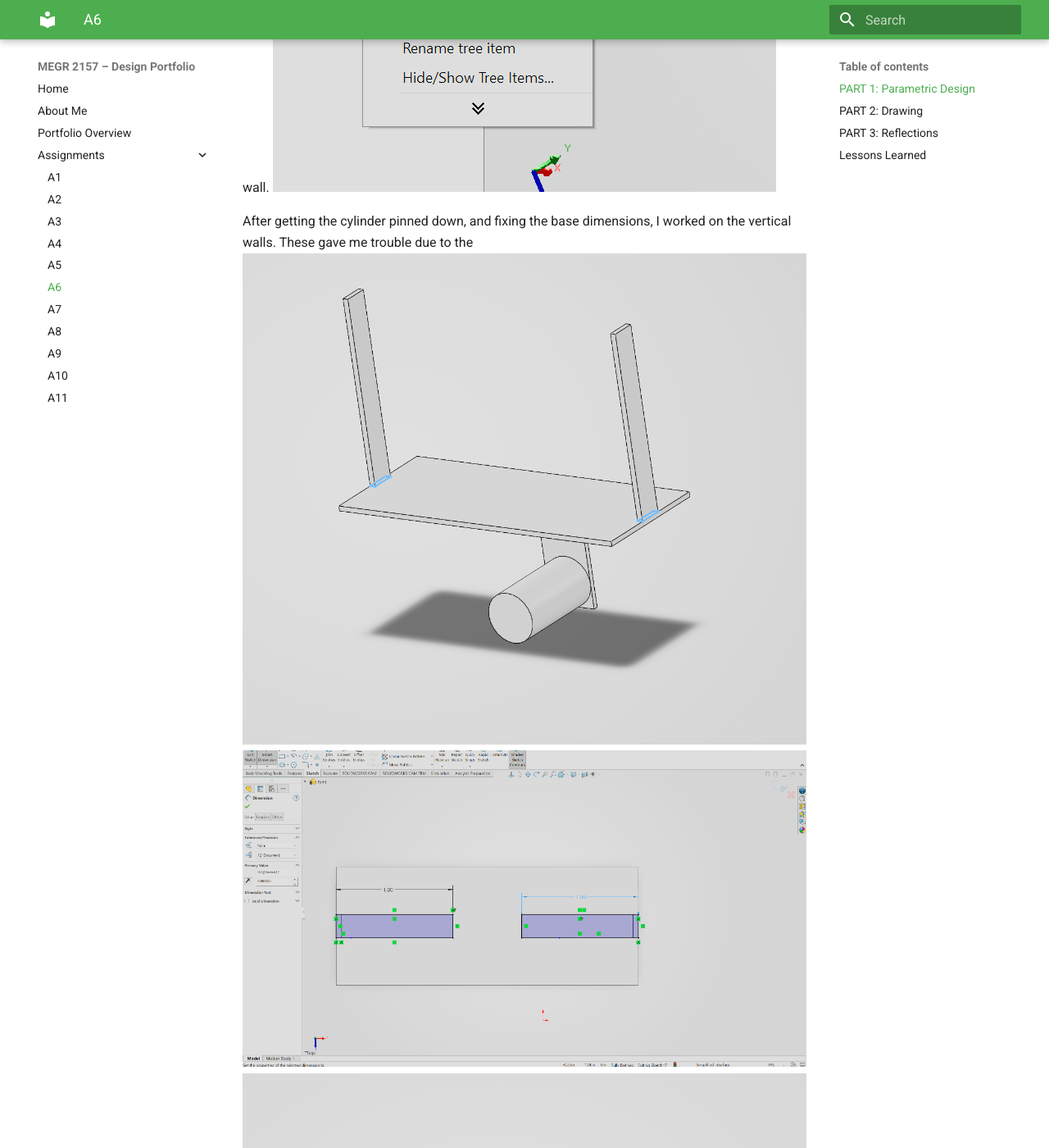
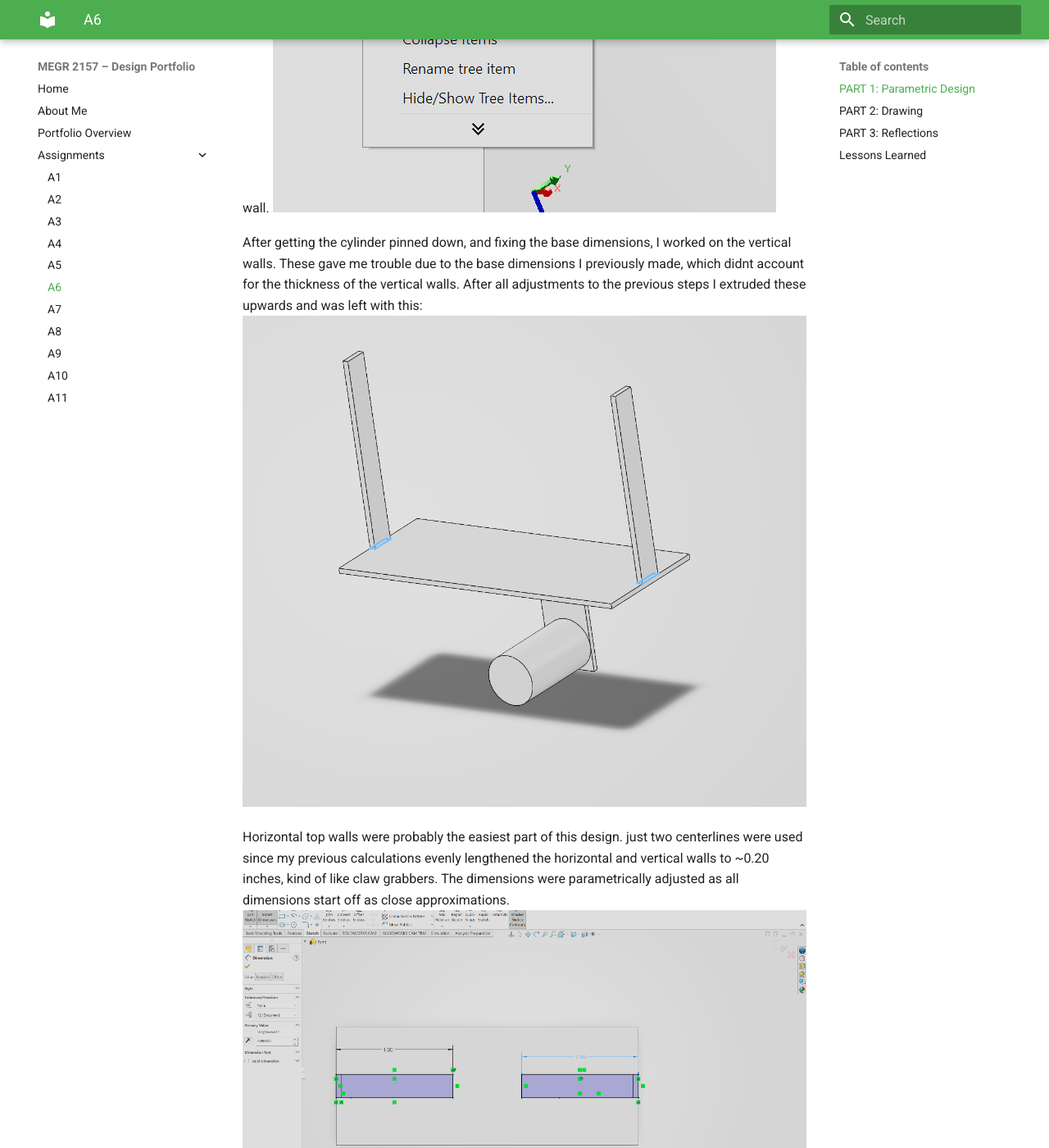
Before and after one commit to dadams78/design-projects-portfolio, an MkDocs documentation site: the page built from docs/assignments/A06/index.md, in a window 1280 px wide and 1400 px high, scrolled down 3505 px. Shown: the whole window at 82% size. Built offline with MkDocs 1.6.1 and Material for MkDocs 9.7.7, drawn with Linux system fonts in a browser that asks for light colours; some of the changed text lies outside the part shown.

Commit message:
Update index.md

```diff
--- a/docs/assignments/A06/index.md
+++ b/docs/assignments/A06/index.md
@@ -12,7 +12,7 @@ For this assignment we are parametrically designing the bracket that was dimensi
 
 **<u>Getting Started</u>**
 
-Designing in SolidWorks is new to me, while this is a documentation of building the bracket to fit onto the T Bracket Base, it is also a documentation of the failures and mistakes I made while creating this part. I started off creating the cylinder wall since it is lowest to the ground.
+Designing in SolidWorks is new to me, while this is a documentation of building the bracket to fit onto the T Bracket Base, it is also a documentation of the failures and mistakes I made while creating this part. I started off creating the cylinder wall since it is lowest to the ground. It is based on my stress analysis calculations from the previous assignment.
 
 
 To begin, I started building the cylinder wall and realized when extending the length to the parametric definitions I had saved, it would not equally lengthen both sides of the rectangle sketch. Later I figured out I had to use centerlines with midpoint lines to accurately center the base of the bracket.
@@ -27,15 +27,21 @@ After finishing the base and cylinder wall, I started on the cylinder. After per
 A bit of research led me to "Edit Sketch Plane" which allowed me to easily pin the sketch to the wall.
 ![the intro thingie](3.png)
 
-After getting the cylinder pinned down, and fixing the base dimensions, I worked on the vertical walls. These gave me trouble due to the
+After getting the cylinder pinned down, and fixing the base dimensions, I worked on the vertical walls. These gave me trouble due to the base dimensions I previously made, which didnt account for the thickness of the vertical walls. After all adjustments to the previous steps I extruded these upwards and was left with this:
 ![the intro thingie](5.png)
+
+Horizontal top walls were probably the easiest part of this design. just two centerlines were used since my previous calculations evenly lengthened the horizontal and vertical walls to ~0.20 inches, kind of like claw grabbers. The dimensions were parametrically adjusted as all dimensions start off as close approximations.
 ![the intro thingie](6.png)
+
+Here is the final resulting design using Titanium.
 ![the intro thingie](7.png)
 
-![part1-1](Part1-1.jpg)
+
 **<u>Thought Process</u>**
-All of the thicknesses of each plate are very small decimal numbers. During this point of the project I was not concerned about the bracket being too big like with the ABS project, but too small.
-![part1-1](Part1-2.jpg)
+I went with a bottom up approach. Despite my mistakes, it proved to be effective. I was considering taking a big cube and carving out chunks from it until the part i needed was done, but I figured it would be more work to try and simplify it like that than to actually just do the work how it should be done. At one point I tried starting from the middle of the bracket at the base, but it did not turn out well and I kept getting errors for reasons I cannot explain.
+
+HERE ARE THE PARAMETERS:
+![parameters](8.png)
 
 ## __PART 2:__ <u>Drawing</u>
 
```
